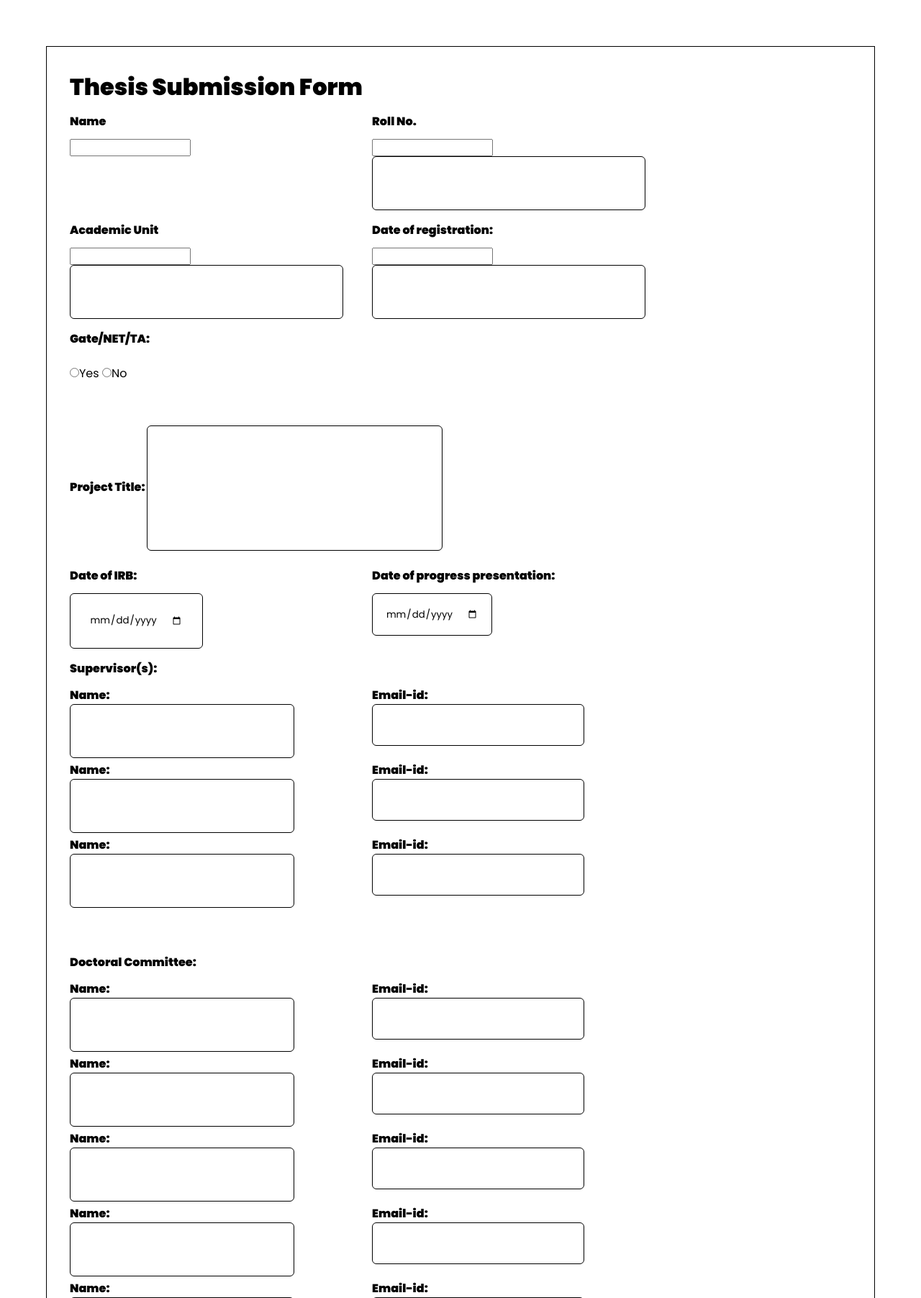
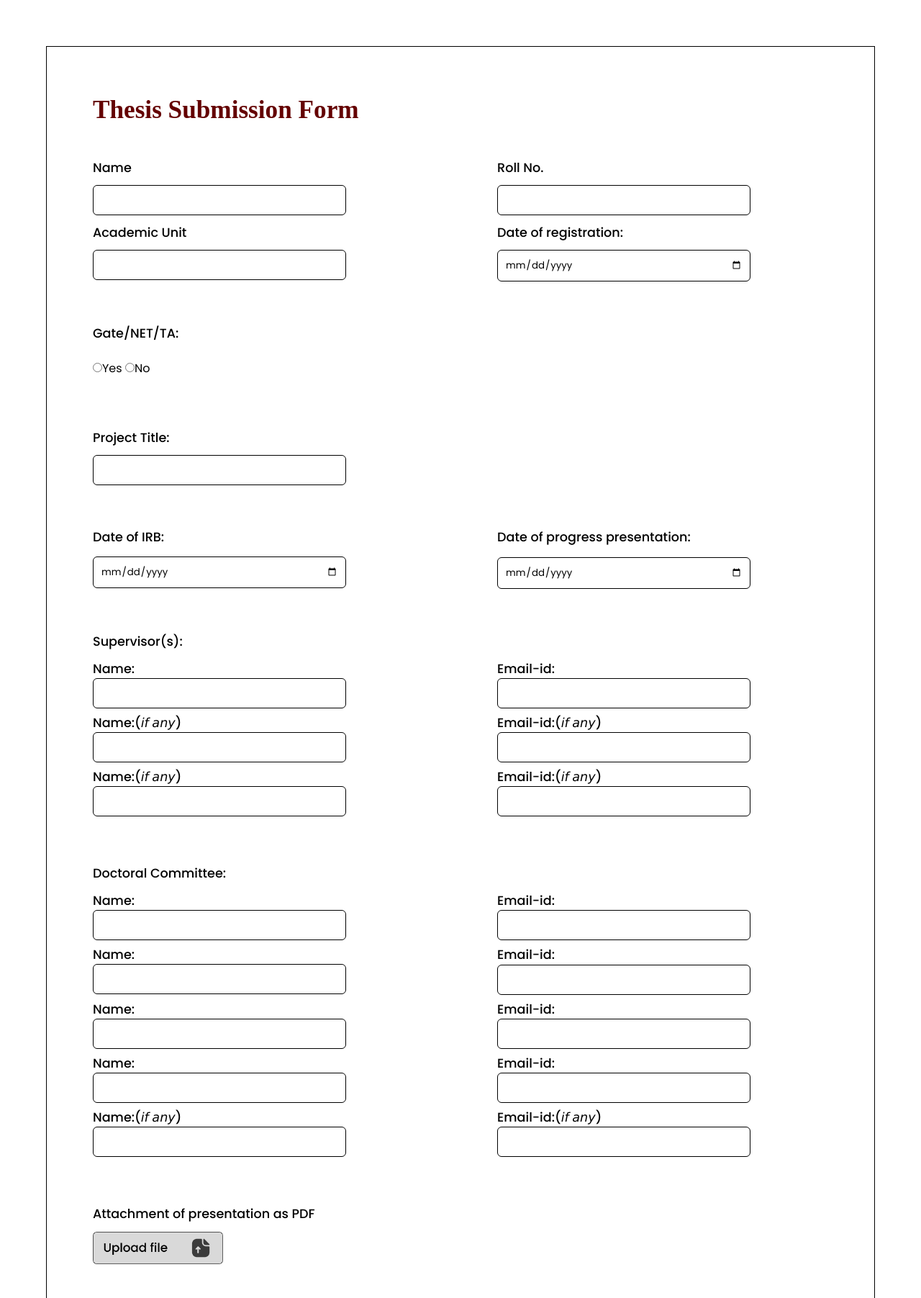
Before and after one commit to tctg0arnav/phd-monitoring-system, a Flask app: template templates/ticket.html in a window 1280 px wide. Shown: the part 107-1910 px from the top of the page at 72% size. Run offline with Flask 2, Linux system fonts and the light colour scheme; the template is opened without the code that fills it: values that come from a table or form of the project are taken from there, others are empty; data comes from the database, SQL or seed files in the repository.

Commit message:
Final ticket css and html

```diff
--- a/css templates/ticket.css
+++ b/css templates/ticket.css
@@ -47,12 +47,19 @@
   }
   .main{
     border: 1px solid black;
-    padding: 2rem;
+    padding: 4rem;
     line-height: 3em;
     margin: 5%;
 }
+.main-heading{
+    color: #640000;
+    font-family: "Times New Roman", Times, serif;
+    font-size: 2.2em;
+    margin-bottom: 2rem;
+}
 .heading{
-    font-weight: 600;
+    font-weight: 500;
+    font-size: 1.1em;
     /* margin-right: 1%; */
 }
 .viewfile{
@@ -63,20 +70,68 @@
     width: 35%;
     display: flex;
     flex-direction: column;
+}
+.width2{
+    width: 35%;
+    display: flex;
+    flex-direction: column;
+    margin-left: 20%;
+}
+.width1{
+    margin-left: 20%;
+
   }
   .flex-container{
     display: flex;
-    gap: 40px;
-  }
-  .flex-container-2{
+    /* justify-content: space-between; */
+    /* gap: 40px; */
+}
+.flex-container-2{
     display: flex;
+    justify-content: space-between;
     flex-direction: column;
     line-height: normal;
   }
   .ticket-form-input1{
-    width: 10.5rem;
+    width: 22rem;
+    padding: 10px;
+    border: 1px solid black;
+    border-radius: 6px;
+}
+.ticket-form-input{
+    width: 22rem;
+    margin-bottom: 2%;
+    padding: 10px;
+    border: 1px solid black;
+    border-radius: 6px;
   }
-
+  .percentage-container-text{
+    width: 50%;
+    padding: 1%;
+  }
+  .publication-content{
+    display: flex;
+    flex-direction: column;
+  }
+  .button-container{
+    display: flex;
+    justify-content: center;
+  }
+  .button-submit{
+      color: white;
+      background-color: #640000;
+      /* width: 15%; */
+      /* height: 7rem; */
+      font-weight: 500;
+      box-shadow: none;
+      border: 1px solid #640000;
+      margin-top: 1.5rem;
+      margin-bottom: 2.5rem;
+      font-size: 1.5em ;
+      padding: 0.7% 17px 0.7% 28px;
+      letter-spacing: 7px;
+      cursor: pointer;
+  }
 @media screen and (max-width: 780px) {
 
     .navbar-name{
--- a/templates/supervisor_static.html
+++ b/templates/supervisor_static.html
@@ -22,7 +22,7 @@
         <p class="navbar-name">PhD PROGRESS MONITORING SYSTEM</p>
     </div>
     <div class="main">
-        <h1>Submitted Response</h1>
+        <h1 >Submitted Response</h1>
         <div class="flex-container">
             <div class="width">
                 <span class="heading">Project ID: </span>
--- a/templates/ticket.html
+++ b/templates/ticket.html
@@ -208,57 +208,62 @@
     </div> -->
 
     <div class="main">
-        <h1>Thesis Submission Form</h1>
+        <h1 class="main-heading">Thesis Submission Form</h1>
         <form action="" method="post" enctype=multipart/form-data>
             <div class="flex-container">
                 <div class="width">
                     <span class="heading"> Name</span>
                     <input class="ticket-form-input1" type="text" name="Name" required>
                 </div>
-                <div class="width">
+                <div class="width2">
                     <span class="heading">Roll No.</span>
-                    <input class="ticket-form-input1" type="text" name="Committee4_email" required>
-                    <input class="ticket-form-input" type="text" name="RollNo" required>
+                    <!-- <input class="ticket-form-input1" type="text" name="Committee4_email" required> -->
+                    <input class="ticket-form-input1" type="text" name="RollNo" required>
                 </div>
             </div>
             <div class="flex-container">
                 <div class="width">
-                    <span class="heading">Academic Unit </span>
-                    <input class="ticket-form-input1" type="text" name="Committee4_email" required>
-                    <input class="ticket-form-input" type="text" name="AU" required>
+                    <span class="heading" >Academic Unit </span>
+                    <!-- <input class="ticket-form-input1" type="text" name="Committee4_email" required> -->
+                    <input class="ticket-form-input1" type="text" name="AU" required>
                 </div>
-                <div class="width">
+                <div class="width2">
 
                     <span class="heading">Date of registration: </span>
-                    <input class="ticket-form-input1" type="text" name="Committee4_email" required>
-                    <input class="ticket-form-input" type="text" name="DateOfRegistration" required>
+                    <!-- <input class="ticket-form-input1" type="text" name="Committee4_email" required> -->
+                    <input class="ticket-form-input1 "  type="date" name="DateOfRegistration" required >
                 </div>
             </div>
-
+            <br>
+            <div class="">
             <span class="heading">Gate/NET/TA: </span>
             <p>
                 <input type="radio" name="GATE" value="Yes">Yes
                 <input type="radio" name="GATE" value="No">No
             </p>
+        </div>
             <br>
-            <span class="heading">Project Title: </span>
-            <input class="ticket-form-input" type="text" name="ProjectTitle" required>
+            <div class="width">
+                <span class="heading">Project Title: </span>
+                <input class="ticket-form-input1" type="text" name="ProjectTitle" required>
+            </div>
             <br>
             <div class="flex-container">
                 <div class="width">
                     <span class="heading">Date of IRB: </span>
                     <p>
-                        <input class="ticket-form-input" type="date" name="DateOfIRB" required >
+                        <input class="ticket-form-input1" type="date" name="DateOfIRB" required>
                     </p>
                 </div>
-                <div>
+                <div class="width1">
                     <span class="heading">Date of progress presentation: </span>
                     <p>
-                        <input class="ticket-form-input" type="date" name="DateOfProgressPresentation" required >
+                        <input class="ticket-form-input1" type="date" name="DateOfProgressPresentation" required>
                     </p>
                 </div>
             </div>
-            <!-- <br>
+            <br>
+            <!--
             <span class="heading">presentation as PDF</span>
             <div> <a href="{{ Ticket['FilePath']}}"> <img class="viewfile" src="../Images/viewfile.png" alt=""></a>
             </div>
@@ -278,7 +283,7 @@
                             <input class="ticket-form-input" type="text" name="Supervisor1" required>
                         </p>
                     </div>
-                    <div class="flex-container-2">
+                    <div class="flex-container-2 width1">
                         <p class="heading">Email-id:
                         </p>
                         <p>
@@ -292,13 +297,13 @@
 
                 <div class="flex-container">
                     <div class="flex-container-2 width">
-                        <p class="heading">Name:</p>
+                        <p class="heading">Name:(𝘪𝘧 𝘢𝘯𝘺)</p>
                         <p>
                             <input class="ticket-form-input" type="text" name="Supervisor2" required>
                         </p>
                     </div>
-                    <div class="flex-container-2">
-                        <p class="heading">Email-id:
+                    <div class="flex-container-2 width1">
+                        <p class="heading">Email-id:(𝘪𝘧 𝘢𝘯𝘺)
                         </p>
                         <p>
                             <input class="ticket-form-input" type="text" name="Supervisor2_email" required>
@@ -309,13 +314,13 @@
             <div>
                 <div class="flex-container">
                     <div class="flex-container-2 width">
-                        <p class="heading">Name:</p>
+                        <p class="heading">Name:(𝘪𝘧 𝘢𝘯𝘺)</p>
                         <p>
                             <input class="ticket-form-input" type="text" name="Supervisor3" required>
                         </p>
                     </div>
-                    <div class="flex-container-2">
-                        <p class="heading">Email-id:
+                    <div class="flex-container-2 width1">
+                        <p class="heading">Email-id:(𝘪𝘧 𝘢𝘯𝘺)
                         </p>
                         <p>
                             <input class="ticket-form-input" type="text" name="Supervisor3_email" required>
@@ -337,7 +342,7 @@
                             <input class="ticket-form-input" type="text" name="Committee1" required>
                         </p>
                     </div>
-                    <div class="flex-container-2">
+                    <div class="flex-container-2 width1">
                         <p class="heading">Email-id:
                         </p>
                         <p>
@@ -354,7 +359,7 @@
                         <input class="ticket-form-input" type="text" name="Committee2" required>
                     </p>
                 </div>
-                <div class="flex-container-2">
+                <div class="flex-container-2 width1">
                     <p class="heading">Email-id:
                     </p>
                     <p><input class="ticket-form-input" type="text" name="Committee2_email" required>
@@ -370,7 +375,7 @@
                             <input class="ticket-form-input" type="text" name="Committee3" required>
                         </p>
                     </div>
-                    <div class="flex-container-2">
+                    <div class="flex-container-2 width1">
                         <p class="heading">Email-id:
                         </p>
                         <p>
@@ -387,7 +392,7 @@
                             <input class="ticket-form-input" type="text" name="Committee4" required>
                         </p>
                     </div>
-                    <div class="flex-container-2">
+                    <div class="flex-container-2 width1">
                         <p class="heading">Email-id:
                         </p>
                         <p>
@@ -399,13 +404,13 @@
             <div>
                 <div class="flex-container">
                     <div class="flex-container-2 width">
-                        <p class="heading">Name:</p>
+                        <p class="heading">Name:(𝘪𝘧 𝘢𝘯𝘺)</p>
                         <p>
                             <input class="ticket-form-input" type="text" name="Committee5" required>
                         </p>
                     </div>
-                    <div class="flex-container-2">
-                        <p class="heading">Email-id:
+                    <div class="flex-container-2 width1">
+                        <p class="heading">Email-id:(𝘪𝘧 𝘢𝘯𝘺)
                         </p>
                         <p>
                             <input class="ticket-form-input" type="text" name="Committee5_email" required>
@@ -415,24 +420,24 @@
             </div>
 
             <br>
-            <span class="heading">presentation as PDF</span>
-            <div> <a href="{{ Ticket['FilePath']}}"> <img class="viewfile" src="../Images/viewfile.png" alt=""></a>
+            <span class="heading">Attachment of presentation as PDF</span>
+            <div> <a href="{{ Ticket['FilePath']}}"> <img class="viewfile" src="../Images/Upload file.png" alt=""></a>
             </div>
 
             <br>
-            <div class="">
+            <div class="publication-container">
                 <div class="publication-content">
                     <span class="heading">Scopus Publication </span>
-                    <textarea class="ticket-form-write" type="text" name="Publications" rows="5"></textarea>
+                    <textarea class="percentage-container-text" type="text" placeholder="𝘈𝘥𝘥 𝘵𝘦𝘹𝘵 𝘩𝘦𝘳𝘦" name="Publications" rows="5"></textarea>
                 </div>
                 <div class="publication-content">
                     <span class="heading">Conference Presentation </span>
-                    <textarea class="ticket-form-write" type="text" name="Publications" rows="5"></textarea>
+                    <textarea class="percentage-container-text" type="text" placeholder="𝘈𝘥𝘥 𝘵𝘦𝘹𝘵 𝘩𝘦𝘳𝘦" name="Publications" rows="5"></textarea>
                 </div>
             </div>
             <br>
-            <div class="form-buttons">
-                <input class="ticket-form-button2" type="submit" value="Submit">
+            <div class="button-container">
+                <button class="button-submit">SUBMIT</button>
             </div>
         </form>
 </body>
```
Also changed, not shown: other parts of css templates/ticket.css (+36 -1 lines), images/Upload file.png (added).
